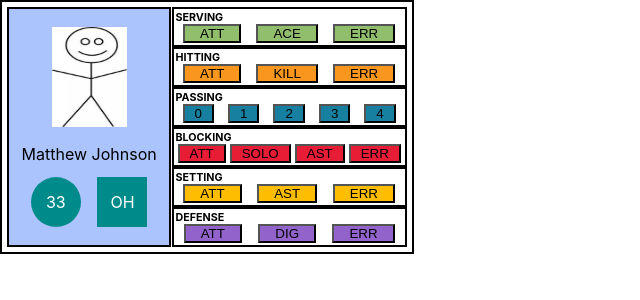
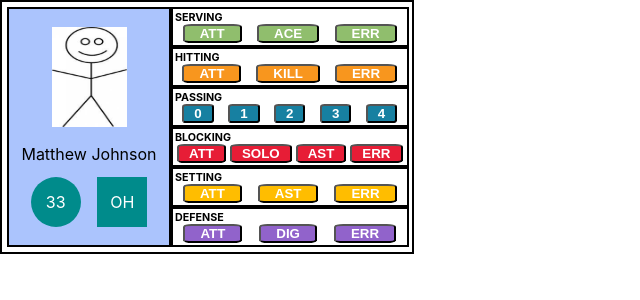
Before and after one commit to Matthew-Johnson833/volleyball_stats, a React (Create React App) app in the folder volley_stats_app/: page / in a window 1280 px wide. Shown: the top 300 px of the page, without its empty margins (0-640 px from the left). Built offline with nearby package versions, Linux system fonts and the light colour scheme.

Commit message:
Create all buttons as their own component, work on functionality

```diff
--- a/volley_stats_app/src/App.js
+++ b/volley_stats_app/src/App.js
@@ -2,6 +2,39 @@ import { useState } from "react";
 import StatGroup from "./components/StatGroup";
 
 function App() {
+  //const [hittingAttempt, setHittingAttempt] = useState(0);
+
+  // const incrementHittingAttempt = (hittingAttempt) => {
+  //   setHittingAttempt( hittingAttempt = hittingAttempt + 1 );
+  // }
+
+  // key:value array where playerStats is a nested key:value array
+  // what if I put name/number/position into its own nested array and leave the stats on the base level?
+  const [player, setPlayer] = useState([{
+    playerID: 1,
+    playerName: 'Matthew Johnson',
+    playerNumber: '33',
+    playerPosition: 'OH',
+    playerStats: [{
+      hittingAttempts: 0,
+      hittingKills: 0,
+      hittingErrors: 0,
+      //hittingPercentage: (hittingKills - hittingErrors) / hittingAttempts,
+    }]
+  }, {
+    playerID: 2,
+    playerName: 'Dylan Swaeza',
+    playerNumber: '1',
+    playerPosition: 'LIB',
+    playerStats: [{
+      hittingAttempts: 0,
+      hittingKills: 0,
+      hittingErrors: 0,
+      //hittingPercentage: (hittingKills - hittingErrors) / hittingAttempts,
+    }]
+  }
+  ])
+
   return (
     <div className="App">
       <StatGroup />
--- a/volley_stats_app/src/components/StatGroup.js
+++ b/volley_stats_app/src/components/StatGroup.js
@@ -1,4 +1,7 @@
 import { ReactPropTypes } from "react";
+import HittingAttemptBtn from "./hittingButtonComponents/HittingAttemptBtn";
+import HittingKillBtn from "./hittingButtonComponents/HittingKillBtn";
+import HittingErrorBtn from "./hittingButtonComponents/HittingErrorBtn";
 import stick from "./stick_test.jpeg";
 
 
@@ -50,9 +53,10 @@ const StatGroup = ({ onClick }) => {
           */}
           <h6>HITTING</h6>
           <div className="hitting-btns-individual">
-            <button onClick={onClick}>ATT</button>
-            <button onClick={onClick}>KILL</button>
-            <button onClick={onClick}>ERR</button>
+            {/* onClick function built into component file is not being called */}
+            <HittingAttemptBtn />
+            <HittingKillBtn />
+            <HittingErrorBtn />
           </div>
         </div>
         <div className="passing-btns">
--- /dev/null
+++ b/volley_stats_app/src/components/hittingButtonComponents/HittingAttemptBtn.js
@@ -0,0 +1,14 @@
+
+function onClick(){
+  console.log('clicked');
+}
+
+const HittingAttemptBtn = ({ onClick }) => {
+  return (
+    <button onClick={onClick}>
+      ATT
+    </button>
+  )
+}
+
+export default HittingAttemptBtn
--- /dev/null
+++ b/volley_stats_app/src/components/hittingButtonComponents/HittingErrorBtn.js
@@ -0,0 +1,14 @@
+
+function onClick(){
+  console.log('clicked');
+}
+
+const HittingAttemptBtn = ({ onClick }) => {
+  return (
+    <button onClick={onClick}>
+      ERR
+    </button>
+  )
+}
+
+export default HittingAttemptBtn
--- /dev/null
+++ b/volley_stats_app/src/components/hittingButtonComponents/HittingKillBtn.js
@@ -0,0 +1,11 @@
+
+
+const HittingKillBtn = ({ onClick }) => {
+  return (
+    <button onClick={onClick}>
+      KILL
+    </button>
+  )
+}
+
+export default HittingKillBtn
--- a/volley_stats_app/src/index.css
+++ b/volley_stats_app/src/index.css
@@ -83,22 +83,46 @@ border: 0px 10px;
 } */
 
 .serving-btns-individual button {
+  color: var(--textColorWhite);
+  font-weight: bold;
+  cursor: pointer;
   background-color: var(--servingBtnColor);
   padding: 0px 15px;
+  border-radius: 15%;
 } .hitting-btns-individual button {
+  color: var(--textColorWhite);
+  font-weight: bold;
+  cursor: pointer;
   background-color: var(--hittingBtnColor);
   padding: 0px 15px;
+  border-radius: 15%;
 } .passing-btns-individual button {
+  color: var(--textColorWhite);
+  font-weight: bold;
+  cursor: pointer;
   background-color: var(--passingBtnColor);
   padding: 0px 10px;
+  border-radius: 15%;
 } .blocking-btns-individual button {
+  color: var(--textColorWhite);
+  font-weight: bold;
+  cursor: pointer;
   background-color: var(--blockingBtnColor);
   margin: 0px 2px;
   padding: 0px 10px;
+  border-radius: 15%;
 } .setting-btns-individual button {
+  color: var(--textColorWhite);
+  font-weight: bold;
+  cursor: pointer;
   background-color: var(--settingBtnColor);
   padding: 0px 15px;
+  border-radius: 15%;
 } .defense-btns-individual button {
+  color: var(--textColorWhite);
+  font-weight: bold;
+  cursor: pointer;
   background-color: var(--defenseBtnColor);
   padding: 0px 15px;
+  border-radius: 15%;
 }
--- a/volley_stats_app/src/index.js
+++ b/volley_stats_app/src/index.js
@@ -10,7 +10,3 @@ ReactDOM.render(
   </React.StrictMode>,
   document.getElementById('root')
 );
-
-// If you want to start measuring performance in your app, pass a function
-// to log results (for example: reportWebVitals(console.log))
-// or send to an analytics endpoint. Learn more: https://bit.ly/CRA-vitals
```
